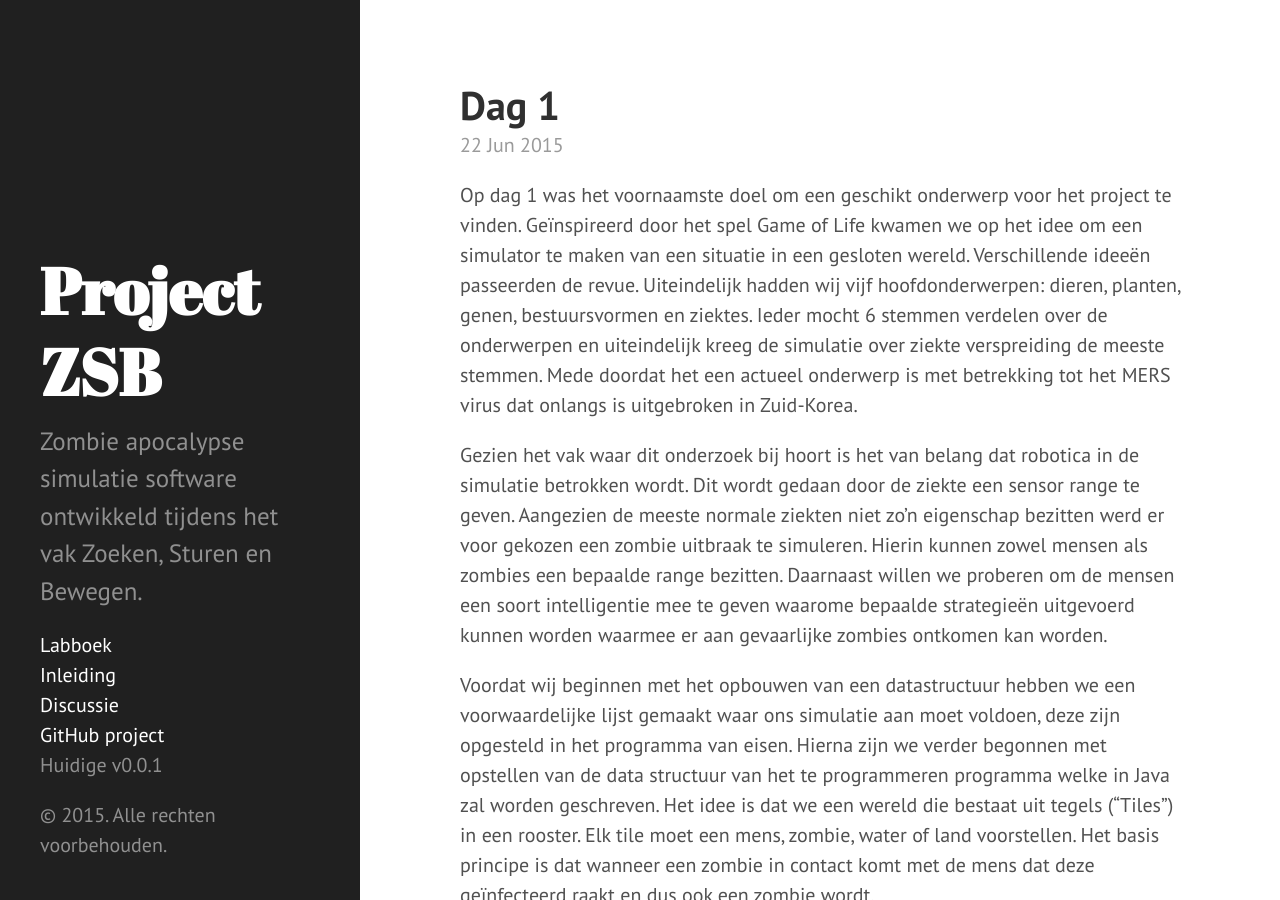
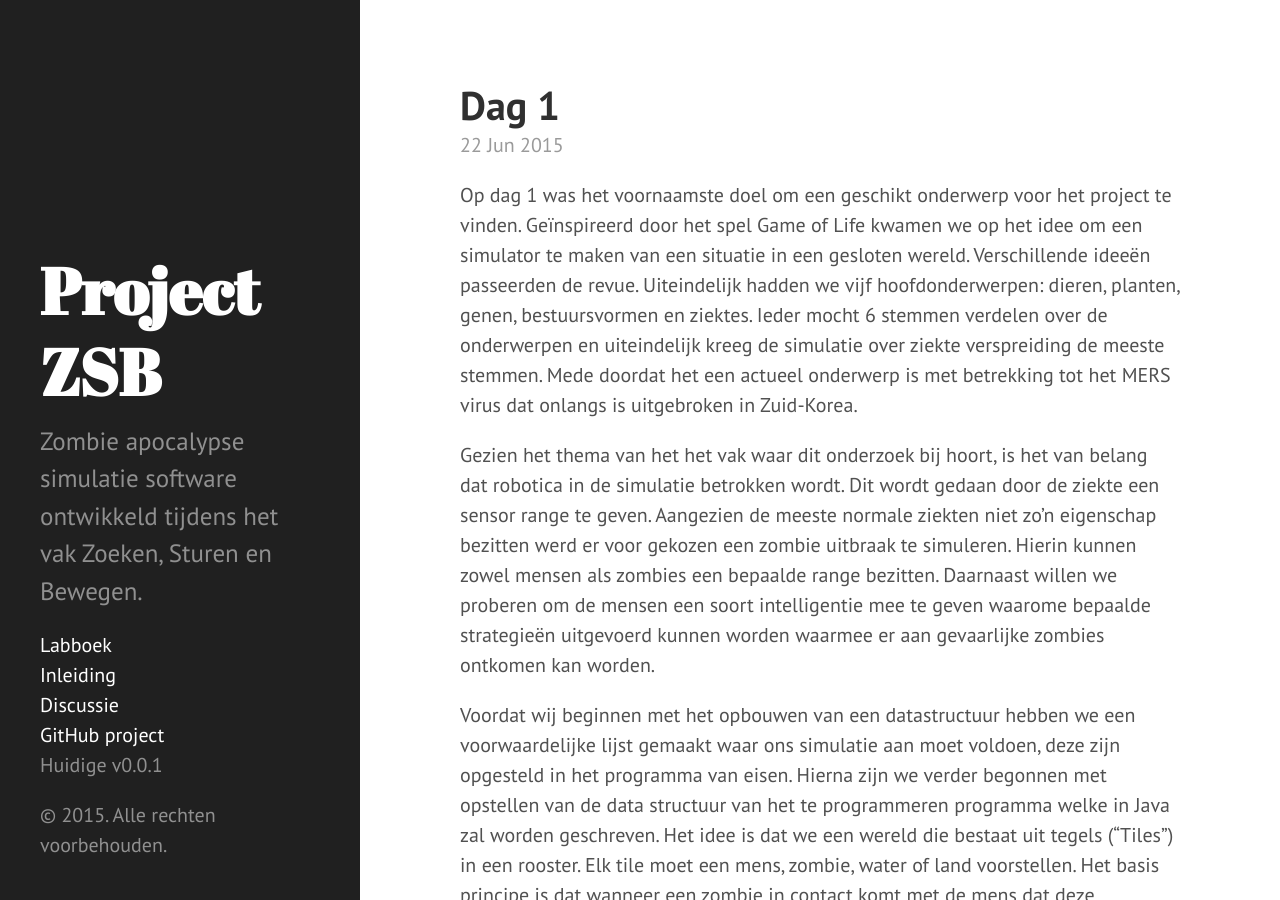
Before and after one commit to zombiea-apocalypse-sim/zombiea-apocalypse-sim.github.io, a Jekyll site: the page built from _posts/2015-06-22-dag1.md, in a window 1280 px wide and 900 px high. Built offline with Jekyll 4.4.1, drawn with Linux system fonts in a browser that asks for light colours; Markdown is read by kramdown in place of the engine named in the settings.

Commit message:
meer verbeteringen

```diff
--- a/_posts/2015-06-22-dag1.md
+++ b/_posts/2015-06-22-dag1.md
@@ -3,9 +3,9 @@ layout: post
 title: Dag 1
 ---
 
-Op dag 1 was het voornaamste doel om een geschikt onderwerp voor het project te vinden. Geïnspireerd door het spel Game of Life kwamen we op het idee om een simulator te maken van een situatie in een gesloten wereld. Verschillende ideeën passeerden de revue. Uiteindelijk hadden wij vijf hoofdonderwerpen: dieren, planten, genen, bestuursvormen en ziektes. Ieder mocht 6 stemmen verdelen over de onderwerpen en uiteindelijk kreeg de simulatie over ziekte verspreiding de meeste stemmen. Mede doordat het een actueel onderwerp is met betrekking tot het MERS virus dat onlangs is uitgebroken in Zuid-Korea.
+Op dag 1 was het voornaamste doel om een geschikt onderwerp voor het project te vinden. Geïnspireerd door het spel Game of Life kwamen we op het idee om een simulator te maken van een situatie in een gesloten wereld. Verschillende ideeën passeerden de revue. Uiteindelijk hadden we vijf hoofdonderwerpen: dieren, planten, genen, bestuursvormen en ziektes. Ieder mocht 6 stemmen verdelen over de onderwerpen en uiteindelijk kreeg de simulatie over ziekte verspreiding de meeste stemmen. Mede doordat het een actueel onderwerp is met betrekking tot het MERS virus dat onlangs is uitgebroken in Zuid-Korea.
 
-Gezien het vak waar dit onderzoek bij hoort is het van belang dat robotica in de simulatie betrokken wordt. Dit wordt gedaan door de ziekte een sensor range te geven. Aangezien de meeste normale ziekten niet zo'n eigenschap bezitten werd er voor gekozen een zombie uitbraak te simuleren. Hierin kunnen zowel mensen als zombies een bepaalde range bezitten. Daarnaast willen we proberen om de mensen een soort intelligentie mee te geven waarome bepaalde strategieën uitgevoerd kunnen worden waarmee er aan gevaarlijke zombies ontkomen kan worden.
+Gezien het thema van het het vak waar dit onderzoek bij hoort, is het van belang dat robotica in de simulatie betrokken wordt. Dit wordt gedaan door de ziekte een sensor range te geven. Aangezien de meeste normale ziekten niet zo'n eigenschap bezitten werd er voor gekozen een zombie uitbraak te simuleren. Hierin kunnen zowel mensen als zombies een bepaalde range bezitten. Daarnaast willen we proberen om de mensen een soort intelligentie mee te geven waarome bepaalde strategieën uitgevoerd kunnen worden waarmee er aan gevaarlijke zombies ontkomen kan worden.
 
 Voordat wij beginnen met het opbouwen van een datastructuur hebben we een voorwaardelijke lijst gemaakt waar ons simulatie aan moet voldoen, deze zijn opgesteld in het programma van eisen. Hierna zijn we verder begonnen met opstellen van de data structuur van het te programmeren programma welke in Java zal worden geschreven. Het idee is dat we een wereld die bestaat uit tegels (“Tiles”) in een rooster. Elk tile moet een mens, zombie, water of land voorstellen. Het basis principe is dat wanneer een zombie in contact komt met de mens dat deze geïnfecteerd raakt en dus ook een zombie wordt.
 
```
Also changed, not shown: _posts/2015-06-23-dag2.md (+3 -3 lines), _posts/2015-06-24-dag3.md (+3 -0 lines).
